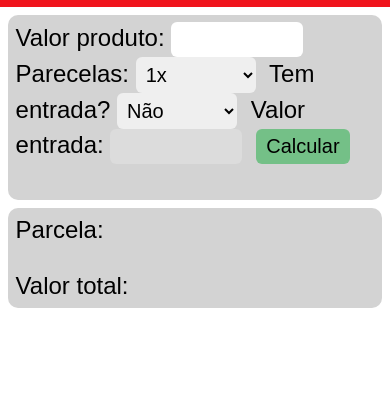
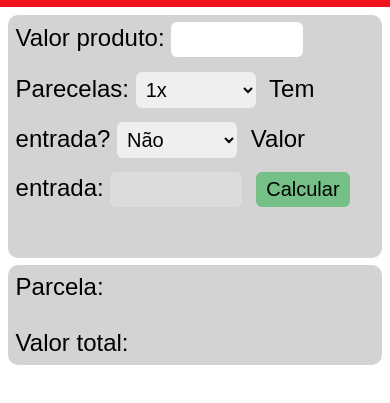
Before and after one commit to RafaAngelin/crediario, a plain HTML site: page index.html in a window 390 px wide. Shown: the part 67-470 px from the top of the page. Drawn offline with Linux system fonts and the light colour scheme.

Commit message:
Add files via upload

```diff
--- a/style.css
+++ b/style.css
@@ -41,3 +41,11 @@ button{
 button:hover{
     background-color: #3ba756;
 }
+
+@media (max-width: 768px) {
+    input,
+    select{
+        margin-bottom: 4%;
+    }
+
+}
```
